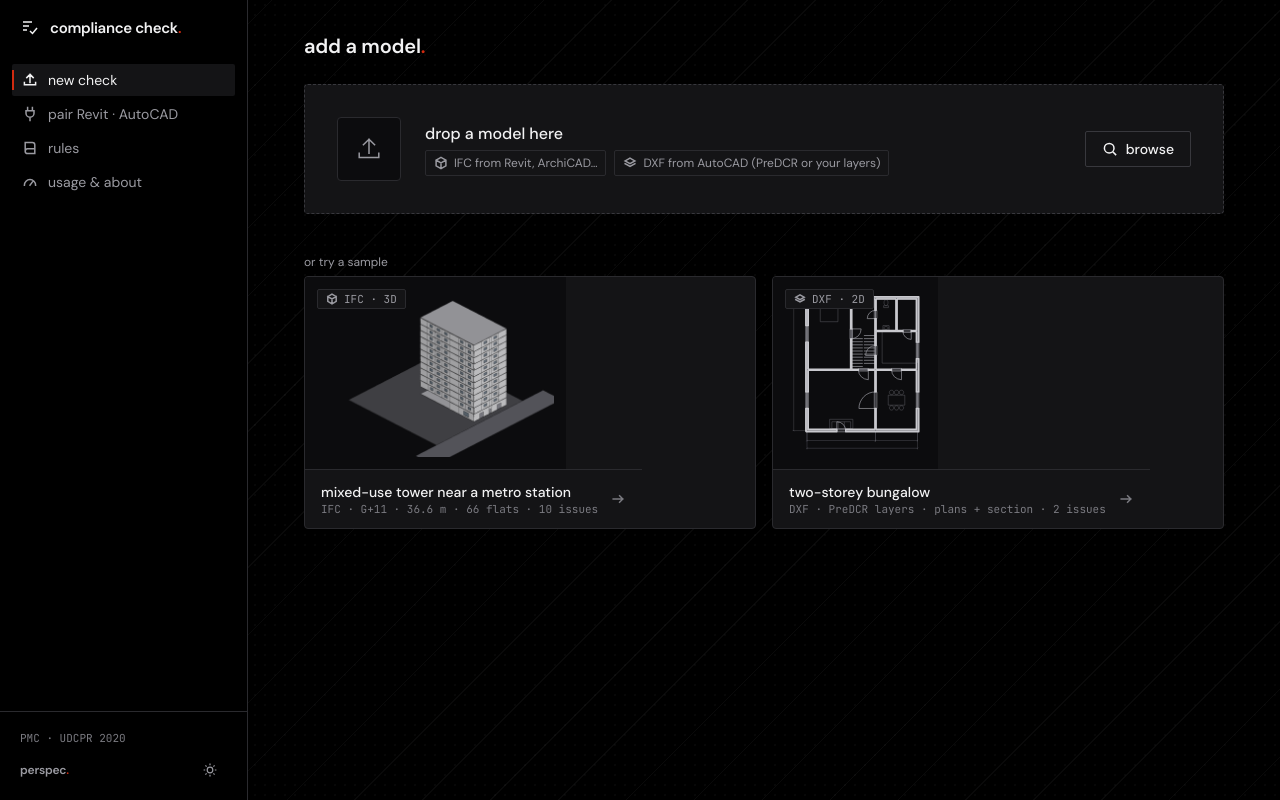
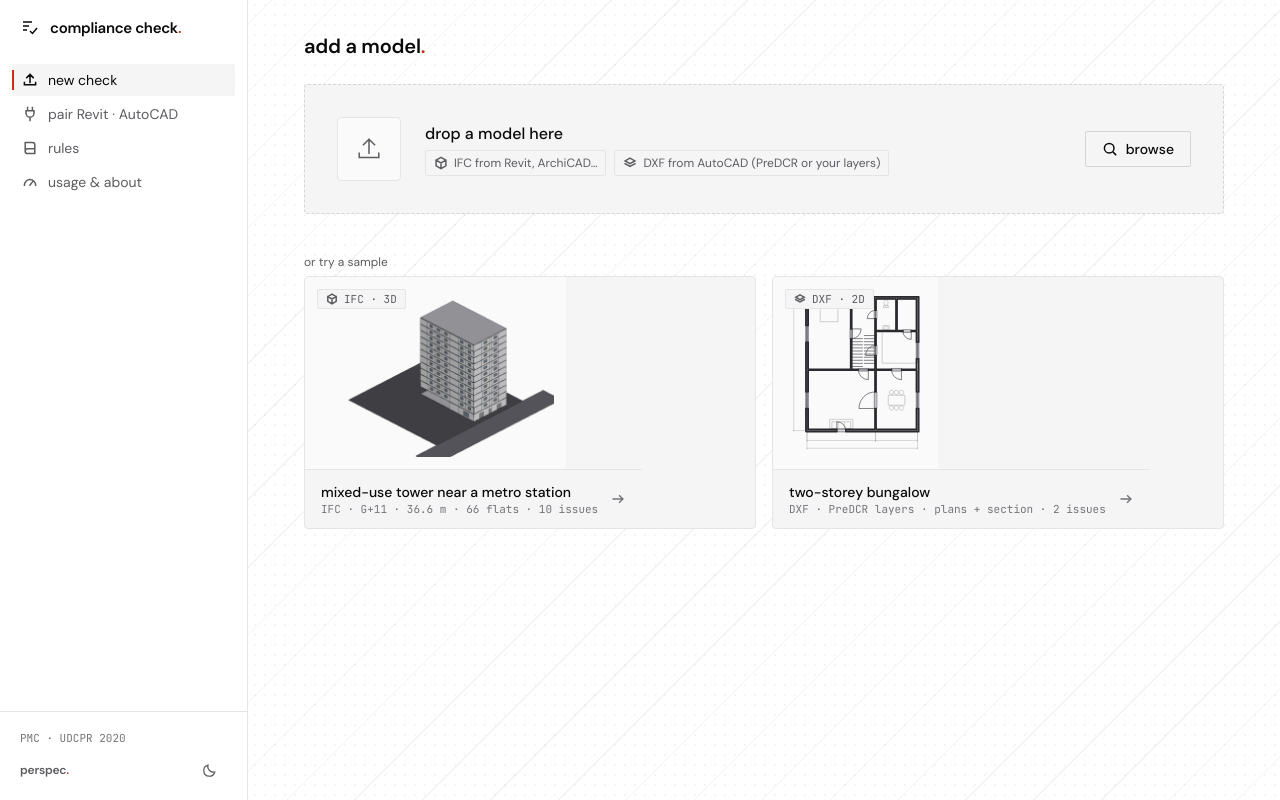
Before and after one commit to PerSpec-Tech/Datum-Compliance-Checker, a React (Vite) app in the folder web/: page / in a window 1280 px wide. Built offline with nearby package versions, Linux system fonts and the light colour scheme.

Commit message:
Light mode set as default

```diff
--- a/web/src/lib/theme.ts
+++ b/web/src/lib/theme.ts
@@ -1,15 +1,15 @@
 import { useEffect, useState } from "react";
 
-// Dark is the default for tools (guidelines §2); light is the user's choice, remembered per browser.
+// Light is the default (user, 2026-10-25); dark is the user's choice, remembered per browser.
 export type Theme = "dark" | "light";
 const KEY = "cc.theme";
 const EVENT = "cc-theme";
 
 export function storedTheme(): Theme {
   try {
-    return localStorage.getItem(KEY) === "light" ? "light" : "dark";
+    return localStorage.getItem(KEY) === "dark" ? "dark" : "light";
   } catch {
-    return "dark";
+    return "light";
   }
 }
 
```
Also changed, not shown: web/index.html (+2 -2 lines).
